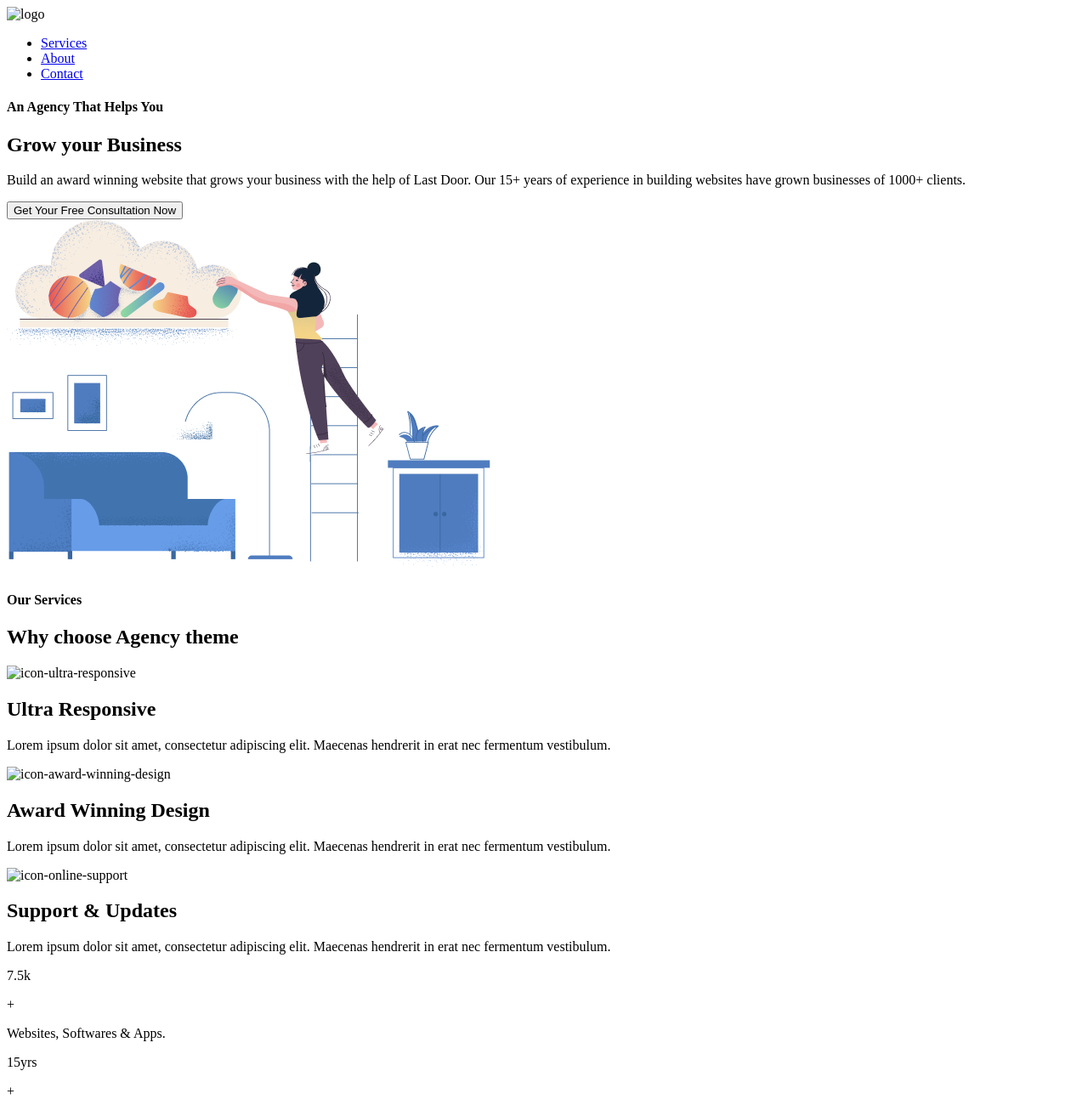
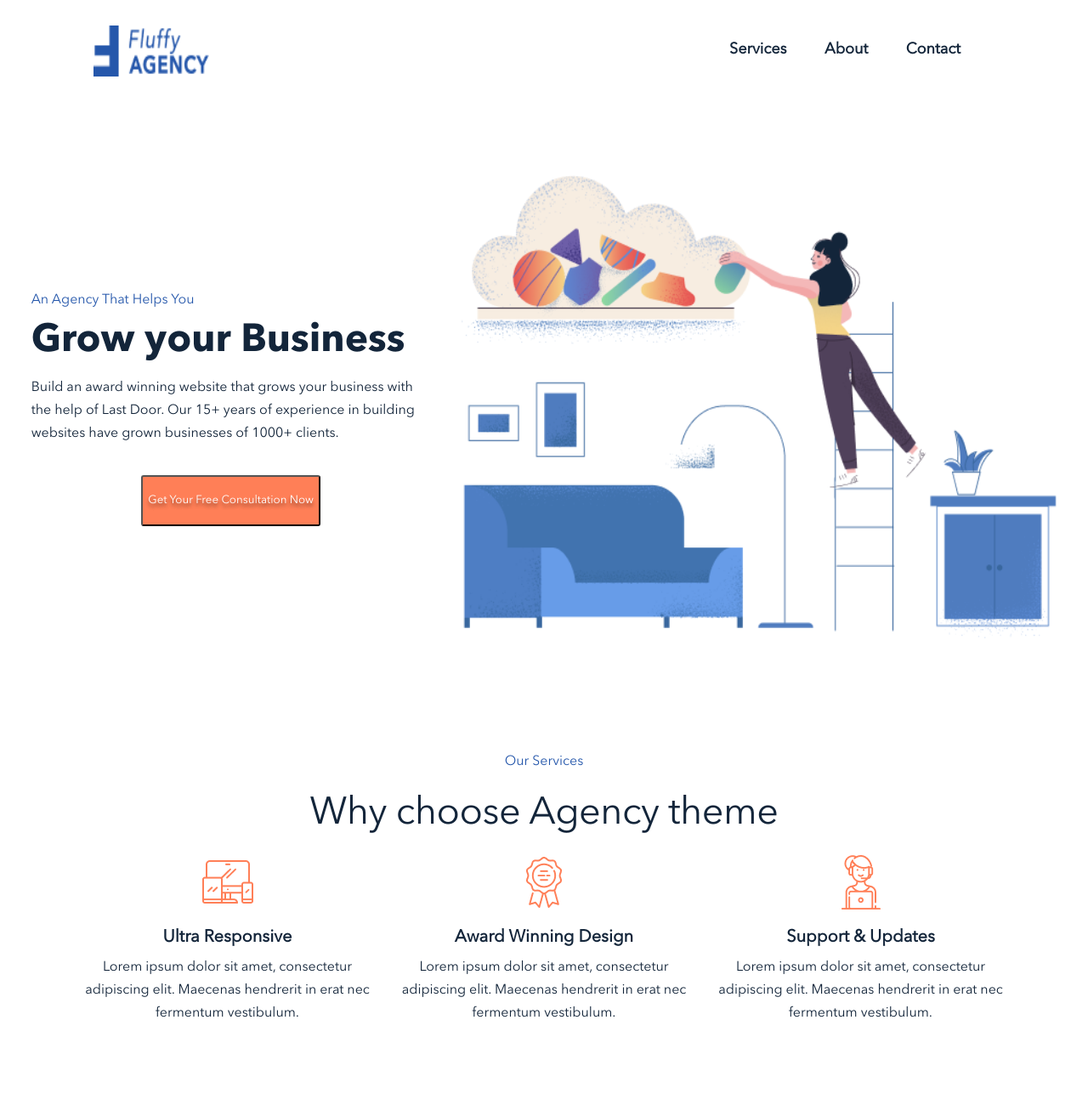
Before and after one commit to MirinkaKotze/Fluffy-Agency, a plain HTML site: page index.html in a window 1280 px wide. Shown: the top 1300 px of the page at 85% size. Drawn offline with Linux system fonts and the light colour scheme; the site is published under a folder, as on GitHub Pages, so addresses that start at the root find nothing.

Commit message:
Update index.html

```diff
--- a/index.html
+++ b/index.html
@@ -5,13 +5,13 @@
     <meta http-equiv="X-UA-Compatible" content="IE=edge" />
     <meta name="viewport" content="width=device-width, initial-scale=1.0" />
     <title>Fluffy Agency</title>
-    <link rel="stylesheet" href="/assets/index.css" />
+    <link rel="stylesheet" href="./assets/index.css" />
   </head>
 
   <body>
     <header class="header_container nav">
       <div class="header_logo">
-        <img class="nav_logo" src="/assets/images/logo.png" alt="logo" />
+        <img class="nav_logo" src="./assets/images/logo.png" alt="logo" />
       </div>
       <div class="header_list nav_list">
         <ul>
@@ -63,7 +63,7 @@
         <div class="services_info--container">
           <div class="services_info--image">
             <img
-              src="/assets/images/icon-ultra-responsive.png"
+              src="./assets/images/icon-ultra-responsive.png"
               alt="icon-ultra-responsive"
             />
           </div>
@@ -79,7 +79,7 @@
         <div class="services_info--container">
           <div class="services_info--image">
             <img
-              src="/assets/images/icon-award-winning-design.png"
+              src="./assets/images/icon-award-winning-design.png"
               alt="icon-award-winning-design"
             />
           </div>
@@ -95,7 +95,7 @@
         <div class="services_info--container">
           <div class="services_info--image">
             <img
-              src="/assets/images/icon-online-support.png"
+              src="./assets/images/icon-online-support.png"
               alt="icon-online-support"
             />
           </div>
```
